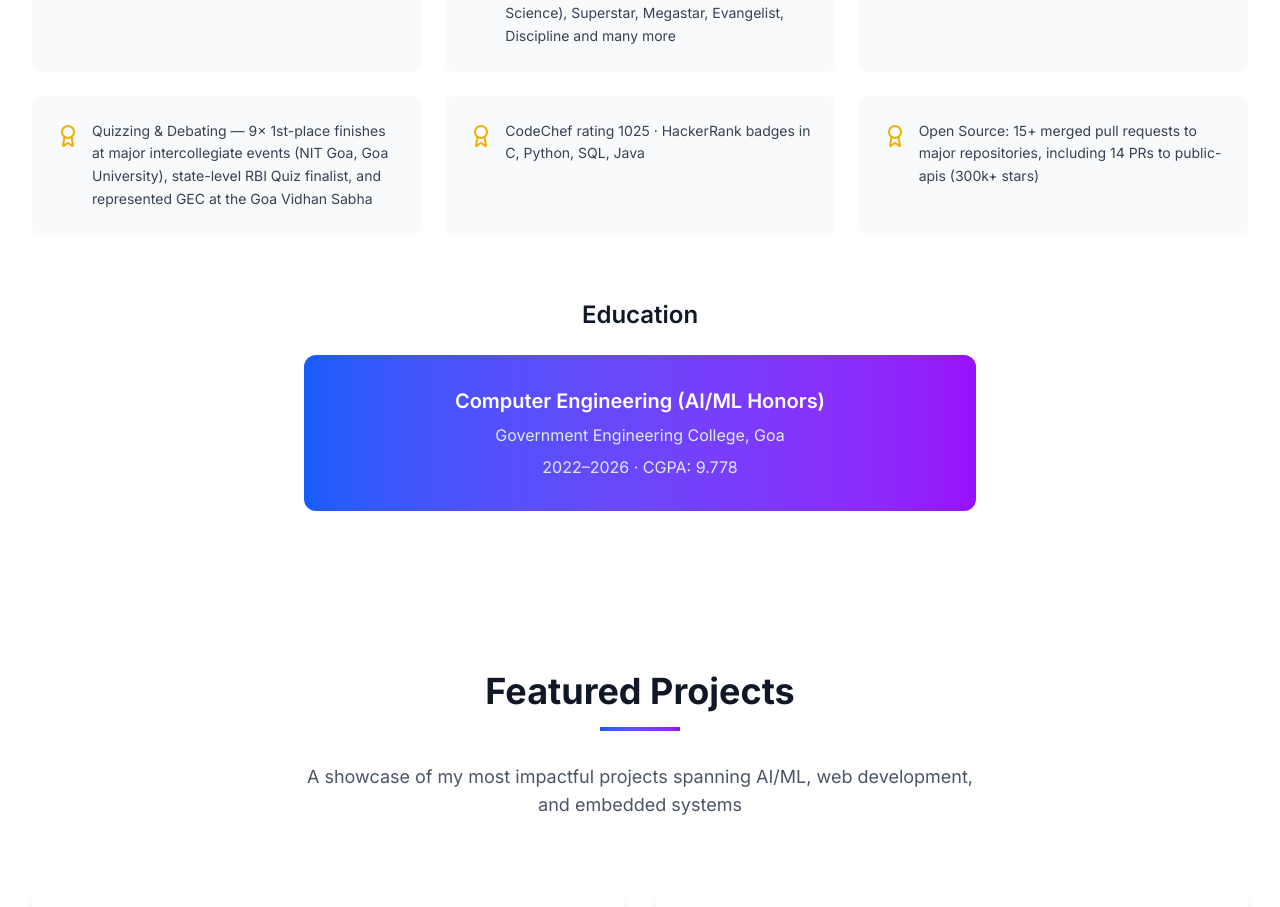
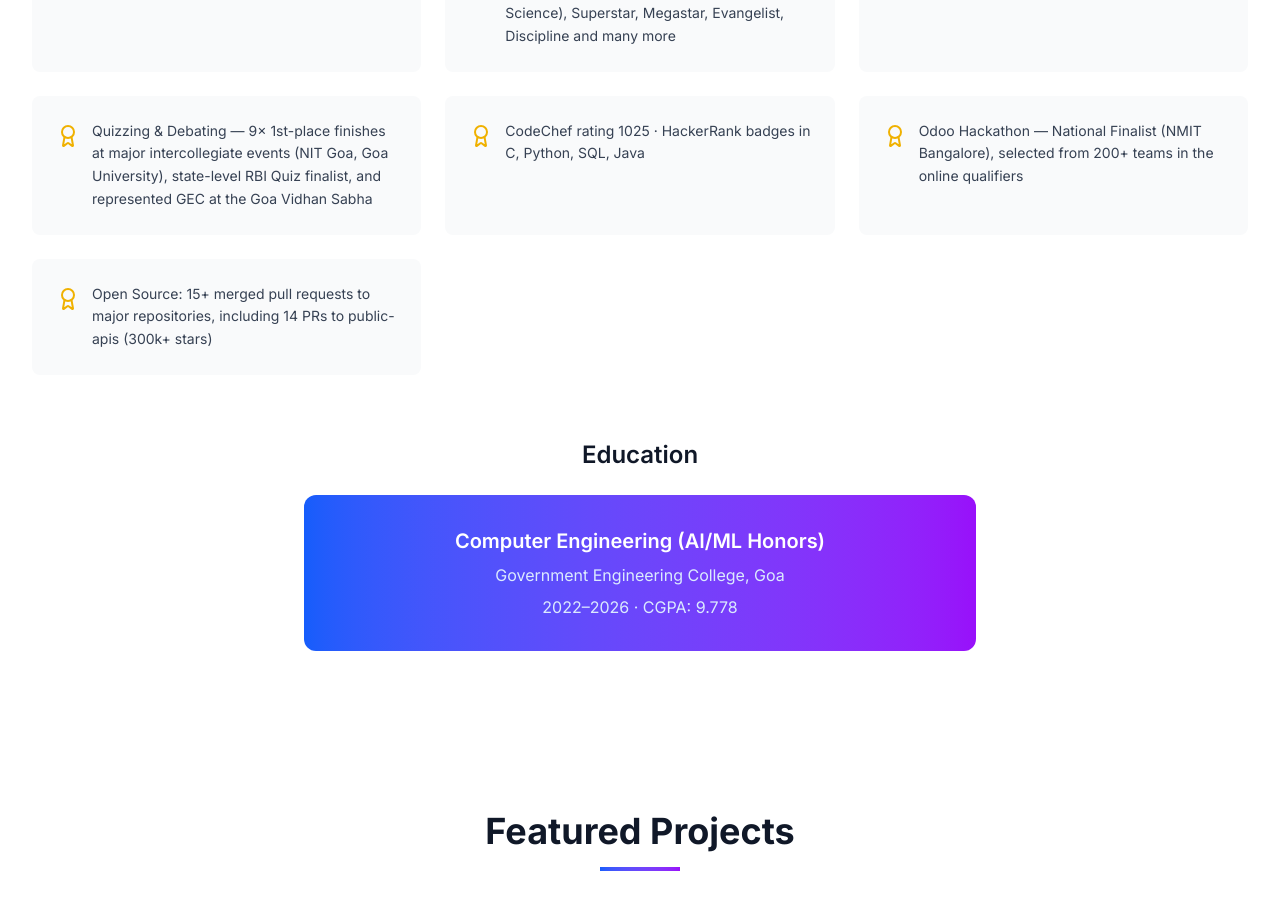
Before and after one commit to JosephJonathanFernandes/Portfolio_JJF, a Next.js app in the folder src/portfolio-next/: page / in a window 1280 px wide. Shown: the part 1749-2656 px from the top of the page. Built offline with nearby package versions, Linux system fonts and the light colour scheme.

Commit message:
feat: add Odoo Hackathon finals achievement

```diff
--- a/src/portfolio-next/data/portfolio-generated.ts
+++ b/src/portfolio-next/data/portfolio-generated.ts
@@ -257,5 +257,6 @@ export const achievements: string[] = [
   'Technix Quiz — co-organized state-level technical quiz (2023, 2025,2026)',
   'Quizzing & Debating — 9x 1st-place finishes at major intercollegiate events (NIT Goa, Goa University), state-level RBI Quiz finalist, and represented GEC at the Goa Vidhan Sabha',
   'CodeChef rating 1025 · HackerRank badges in C, Python, SQL, Java',
+  'Odoo Hackathon — National Finalist (NMIT Bangalore), selected from 200+ teams in the online qualifiers',
   'Open Source: 15+ merged pull requests to major repositories, including 14 PRs to public-apis (300k+ stars)',
 ];
```
